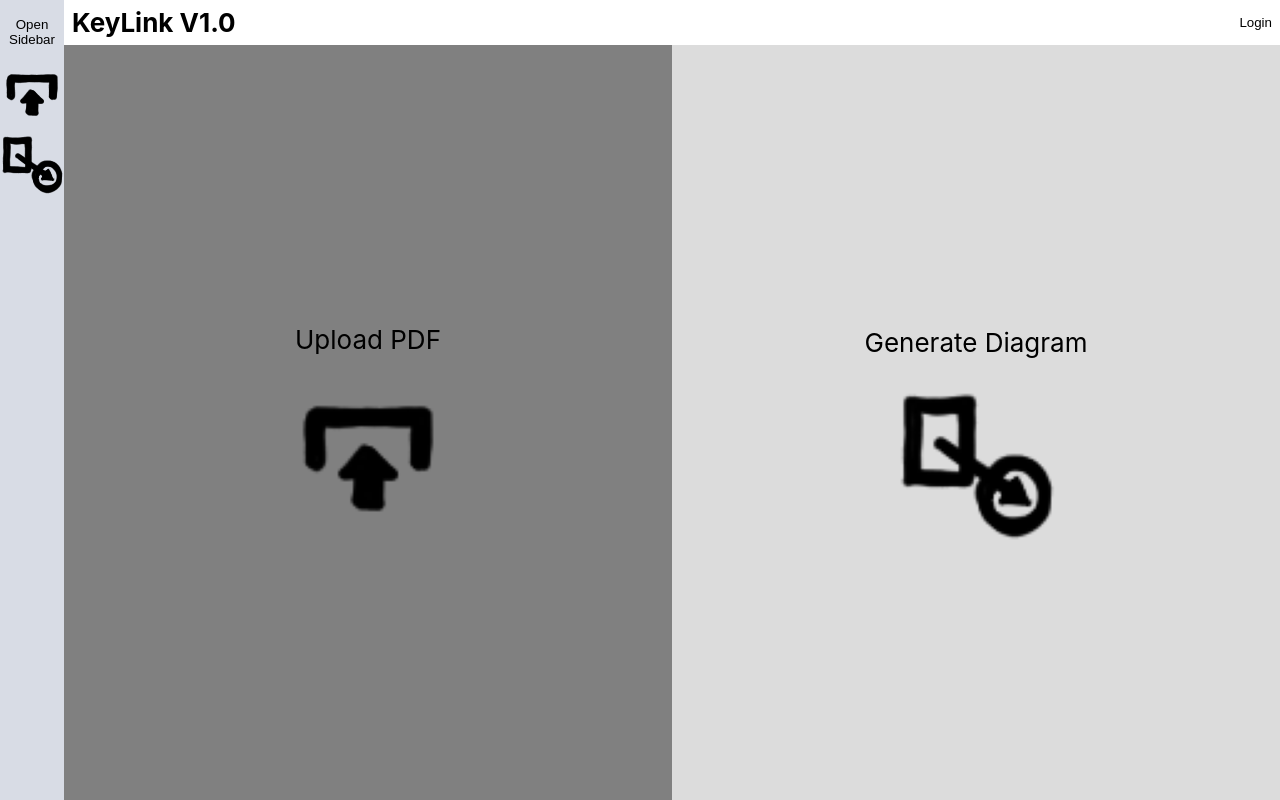
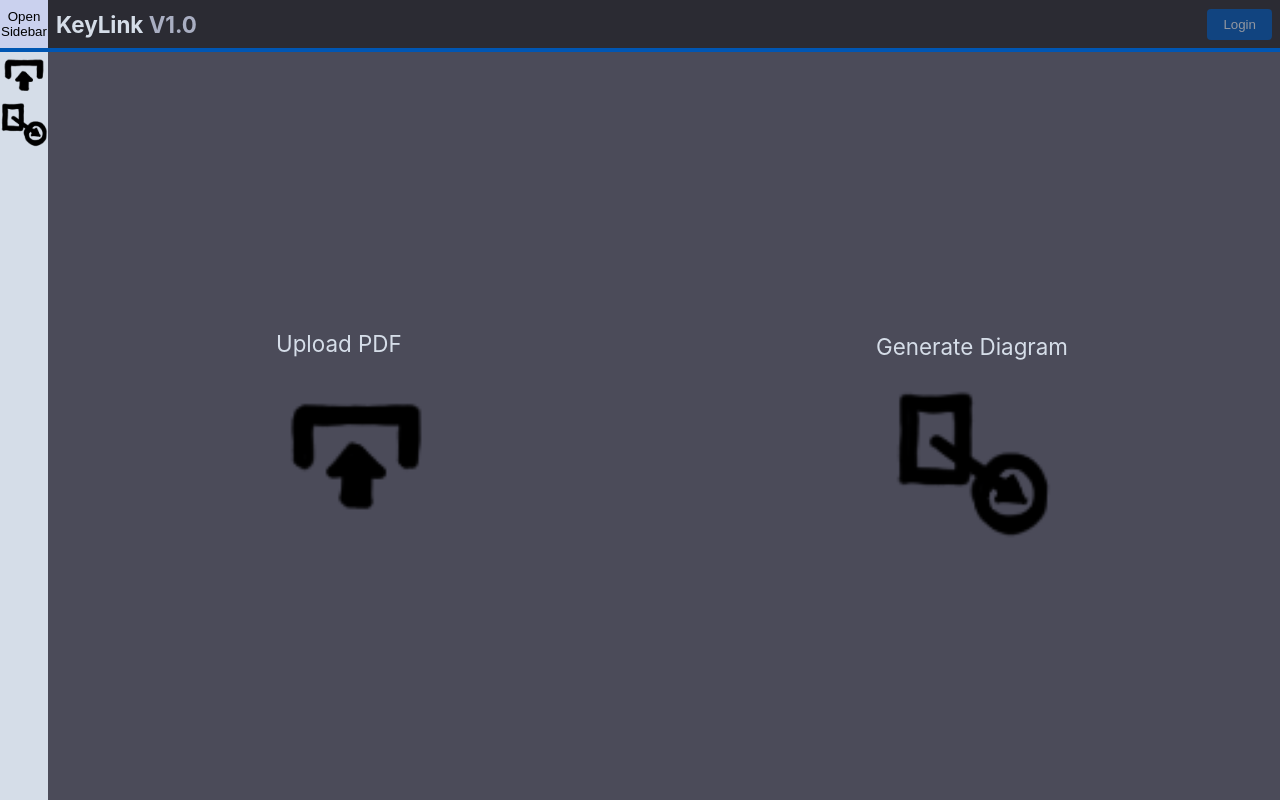
Before and after one commit to ansleehk/CS-160-Frontend, a React (Create React App) app: page / in a window 1280 px wide. Built offline with nearby package versions, Linux system fonts and the light colour scheme.

Commit message:
Additional UI design

```diff
--- a/src/App.css
+++ b/src/App.css
@@ -1,23 +1,16 @@
 #Fullscreen {
-  display: inline-flex;
-  flex-direction: row;
-  text-align: center;
-  align-items: center;
-  justify-content: center;
+  display: flex;
   width: 100vw;
   height: 100vh;
 }
 
 #Main {
-  display: inline-flex;
+  flex: 1;
+  display: flex;
   flex-direction: column;
-  width: 100%;
-  height: 100%;
 }
 
 #Views {
-  display: inline-flex;
-  flex-direction: row;
-  width: 100%;
-  height: 100%;
+  flex: 1;
+  display: flex;
 }
--- a/src/App.js
+++ b/src/App.js
@@ -4,7 +4,7 @@ import Sidebar from "./widgets/Sidebar";
 import Topbar from "./widgets/Topbar";
 import PDFViewer from "./widgets/PDFViewer";
 import DiagramViewer from "./widgets/DiagramViewer";
-import Utilities from "./Utilities";
+import createAlert from "./utilities/Alert";
 
 class App extends React.Component {
   constructor(props) {
@@ -25,7 +25,7 @@ class App extends React.Component {
       };
       reader.readAsDataURL(file);
     } else {
-      Utilities.showError('Please select a PDF file.');
+      createAlert('Please select a PDF file.');
     }
   };
 
@@ -45,7 +45,7 @@ class App extends React.Component {
       });
 
       if (response.status === 413) {
-        Utilities.showError('PDF file exceeds 3500 tokens.');
+        createAlert('PDF file exceeds 3500 tokens.');
       }
 
       if (!response.ok) {
@@ -58,7 +58,7 @@ class App extends React.Component {
       this.changeDiagram(responseBody);
     } catch (error) {
       console.log('Error uploading PDF file:', error.message);
-      Utilities.showError('Error uploading PDF file:', error.message);
+      createAlert('Error uploading PDF file:', error.message);
       this.setIsLoading(false);
     }
   };
--- a/src/Utilities.js
+++ /dev/null
@@ -1,26 +0,0 @@
-import React from 'react';
-// import './Utilities.css';
-
-class Utilities extends React.Component {
-    constructor(props) {
-      super(props);
-      this.state = {
-        isVisible: false,
-        errorMessage: ''
-      };
-    }
-
-    static showError(message) {
-        alert(message);
-    }
-
-    render() {
-      return (
-        <div className={this.state.isVisible ? 'error-popup visible' : 'error-popup'}>
-          {this.state.errorMessage}
-        </div>
-      );
-    }
-  }
-
-  export default Utilities;
--- /dev/null
+++ b/src/utilities/Alert.css
@@ -0,0 +1,20 @@
+#alert-overlay {
+  position: fixed;
+  top: 0;
+  left: 0;
+  width: 100%;
+  height: 100%;
+  display: flex;
+  justify-content: center;
+  align-items: center;
+  background-color: rgba(0, 0, 0, 0.5); /* Semi-transparent black overlay */
+}
+
+#alert {
+  background-color: #2B2B33;
+  color: #D5DDE8;
+  border: 2px solid #0056b3;
+  padding: 20px;
+  border-radius: 5px;
+  box-shadow: 0 2px 4px rgba(0, 0, 0, 0.2);
+}
--- /dev/null
+++ b/src/utilities/Alert.js
@@ -0,0 +1,45 @@
+import React, { useState, useEffect } from "react";
+import ReactDOM from "react-dom";
+import "./Alert.css";
+
+const Alert = ({ message }) => {
+  const [showAlert, setShowAlert] = useState(true);
+
+  useEffect(() => {
+    const timeout = setTimeout(() => {
+      setShowAlert(false);
+    }, 3000);
+
+    return () => clearTimeout(timeout);
+  }, []);
+
+  const handleAlertClick = () => {
+    setShowAlert(false);
+  };
+
+  return (
+    <>
+      {showAlert && (
+        <div id="alert-overlay" onClick={handleAlertClick}>
+          <div id="alert" onClick={handleAlertClick}>
+            <p>{message}</p>
+          </div>
+        </div>
+      )}
+    </>
+  );
+};
+
+const createAlert = (message) => {
+  const div = document.createElement("div");
+  document.body.appendChild(div);
+
+  ReactDOM.render(<Alert message={message} />, div);
+
+  setTimeout(() => {
+    ReactDOM.unmountComponentAtNode(div);
+    div.remove();
+  }, 3000);
+};
+
+export default createAlert;
--- a/src/widgets/DiagramViewer.css
+++ b/src/widgets/DiagramViewer.css
@@ -3,8 +3,9 @@
   flex-direction: column;
   align-items: center;
   justify-content: center;
-  font-size: calc(10px + 2vmin);
-  background-color: gainsboro;
+  font-size: 1.4rem;
+  color: #D5DDE8;
+  background-color: #4B4B59;
   height: 100%;
   width: 100%;
 }
@@ -22,8 +23,8 @@
 }
 
 .loader {
-  border: 16px solid #f3f3f3; /* Light grey */
-  border-top: 16px solid #3498db; /* Blue */
+  border: 16px solid #D5DDE8;
+  border-top: 16px solid #0056b3;
   border-radius: 50%;
   width: 120px;
   height: 120px;
--- a/src/widgets/DiagramViewer.js
+++ b/src/widgets/DiagramViewer.js
@@ -2,7 +2,7 @@ import "./DiagramViewer.css";
 
 import React from "react";
 import Mermaid from "./Mermaid";
-import Utilities from "../Utilities";
+import createAlert from "../utilities/Alert";
 
 import generate from "../images/Generate.png";
 
@@ -28,7 +28,7 @@ class DiagramViewer extends React.Component {
         ) : (
           <>
             <p>Generate Diagram</p>
-            <button onClick={() => Utilities.showError("Generate Diagram Not Implemented Yet")}>
+            <button onClick={() => createAlert("Generate Diagram Not Implemented Yet")}>
               <img src={generate} id="Generate" alt="generate" />
             </button>
           </>
--- a/src/widgets/PDFViewer.css
+++ b/src/widgets/PDFViewer.css
@@ -3,8 +3,9 @@
   flex-direction: column;
   align-items: center;
   justify-content: center;
-  font-size: calc(10px + 2vmin);
-  background-color: gray;
+  font-size: 1.4rem;
+  color: #D5DDE8;
+  background-color: #4B4B59;
   height: 100%;
   width: 100%;
 }
--- a/src/widgets/Sidebar.css
+++ b/src/widgets/Sidebar.css
@@ -1,45 +1,89 @@
 #Sidebar {
-  height: 100%
+  height: 100%;
 }
 
 #Open-sidebar {
-  display: none;
+  display: flex;
   flex-direction: column;
   width: 384px;
   height: 100%;
-  background-color: #D8DCE5;
+  background-color: #D5DDE8;
 }
 
-#Closed-sidebar {
-  display: inline-flex;
-  flex-direction: column;
-  width: 64px;
-  height: 100%;
-  background-color: #D8DCE5;
-}
-
-#Closed-sidebar button {
-  width: 64px;
-  height: 64px;
-  padding: 0px;
-  margin: 0px;
-  border: 0px;
-  background-color: transparent;
-}
-
-#Sidebar-top {
+#Open-sidebar-top {
   display: inline-flex;
   flex-direction: row;
   text-align: left;
   align-items: center;
   justify-content: space-between;
-  background-color: #9DA5AC;
-  padding: 8px;
+  background-color: #A9AEC2;
+  padding: 0 8px;
+  height: 48px;
+  border-bottom: 4px solid #0056b3;
 }
 
-#Sidebar-top button {
+#Open-sidebar-top button {
+  padding: 8px;
+  margin: 0;
+  border-radius: 4px;
+  border: none;
+  background-color: #A9AEC2;
+}
+
+#Closed-sidebar {
+  display: flex;
+  flex-direction: column;
+  width: 48px;
+  height: 100%;
+  background-color: #D5DDE8;
+  overflow: hidden;
+}
+
+#Closed-sidebar button {
+  width: 48px;
+  height: 48px;
   padding: 0px;
   margin: 0px;
-  border: 0px;
-  background-color: transparent;
+  border: none;
+  background-color: #D5DDE8;
 }
+
+#Closed-sidebar label {
+  width: 48px;
+  height: 48px;
+  padding: 0;
+  margin: 0;
+  border: none;
+  background-color: #D5DDE8;
+}
+
+#Closed-sidebar-top button {
+  background-color: #A9AEC2;
+}
+
+#Closed-sidebar-top {
+  border-bottom: 4px solid #0056b3;
+}
+
+#Closed-sidebar img {
+  width: 48px;
+  height: 48px;
+}
+
+#Sidebar button:hover {
+  filter: brightness(1.2) saturate(1.2);
+}
+
+#Sidebar label:hover {
+  filter: brightness(1.2) saturate(1.2);
+}
+
+#Open-sidebar,
+#Closed-sidebar {
+  transition: width 0.3s ease, background-color 0.3s ease;
+}
+
+#Sidebar button,
+#Sidebar label {
+  transition: background-color 0.3s ease;
+}
--- a/src/widgets/Sidebar.js
+++ b/src/widgets/Sidebar.js
@@ -1,47 +1,54 @@
 import "./Sidebar.css";
 
 import React from "react";
-import Utilities from "../Utilities";
+import createAlert from "../utilities/Alert";
 
 import upload from "../images/Upload.png";
 import generate from "../images/Generate.png";
 
 class Sidebar extends React.Component {
-  openSideBar() {
-    document.getElementById("Open-sidebar").style.display = "inline-flex";
-    document.getElementById("Closed-sidebar").style.display = "none";
+  constructor(props) {
+    super(props);
+    this.state = {
+      sidebarOpen: false
+    };
   }
 
-  closeSideBar() {
-    document.getElementById("Closed-sidebar").style.display = "inline-flex";
-    document.getElementById("Open-sidebar").style.display = "none";
-  }
+  toggleSidebar = () => {
+    this.setState((prevState) => ({
+      sidebarOpen: !prevState.sidebarOpen
+    }));
+  };
 
-  // TODO : Change to render like PDFViewer, instead of hiding one
   render() {
     return (
       <div id="Sidebar" data-testid="Sidebar">
+        { this.state.sidebarOpen ? (
           <div id="Open-sidebar">
-          <div id="Sidebar-top">
+            <div id="Open-sidebar-top">
               <b>Sidebar content</b>
-            <button onClick={() => this.closeSideBar()}>
+              <button onClick={() => this.toggleSidebar()}>
                 Close sidebar
               </button>
             </div>
           </div>
+        ) : (
           <div id="Closed-sidebar">
-          <button onClick={() => this.openSideBar()}>
+            <div id="Closed-sidebar-top">
+              <button onClick={() => this.toggleSidebar()}>
                   Open Sidebar
               </button>
+            </div>
             <label for="PDF-input">
                 <img src={upload} id="Upload" alt="upload"/>
             </label>
             <input id="PDF-input" type="file" accept=".pdf"
                 onChange={this.props.onPDFChange}/>
-          <button onClick={() => Utilities.showError('Generate Diagram not implemented!')}>
+            <button onClick={() => createAlert('Generate Diagram not implemented!')}>
                 <img src={generate} id="Generate" alt="generate" />
             </button>
           </div>
+        )}
       </div>
     );
   }
--- a/src/widgets/Topbar.css
+++ b/src/widgets/Topbar.css
@@ -1,21 +1,36 @@
 #Topbar {
-  display: inline-flex;
-  flex-direction: row;
-  text-align: left;
+  display: flex;
   align-items: center;
   justify-content: space-between;
-  width: 100%;
   height: 48px;
+  background-color: #2B2B33;
+  border-bottom: 4px solid #0056b3;
 }
 
 #Title {
-  font-size: calc(10px + 2vmin);
+  font-size: 1.4rem;
   margin-left: 8px;
 }
 
+#Name {
+  color: #D5DDE8;
+}
+
+#Version {
+  color: #A9AEC2;
+}
+
 #Login button {
-  padding: 0px;
+  padding: 8px 16px;
   margin: 8px;
-  border: 0px;
-  background-color: transparent;
+  border: none;
+  background-color: #0056b3;
+  color: #D5DDE8;
+  border-radius: 4px;
+  opacity: 0.6;
+  transition: opacity 0.3s ease;
 }
+
+#Login button:hover {
+  opacity: 1;
+}
--- a/src/widgets/Topbar.js
+++ b/src/widgets/Topbar.js
@@ -1,15 +1,18 @@
 import "./Topbar.css";
 
 import React from "react";
-import Utilities from "../Utilities";
+import createAlert from "../utilities/Alert";
 
 class Topbar extends React.Component {
   render() {
     return (
       <div id="Topbar" data-testid="Topbar">
-        <b id="Title">KeyLink V1.0</b>
+        <b id="Title">
+          <span id="Name">KeyLink</span>
+          <span id="Version"> V1.0</span>
+        </b>
         <div id="Login">
-          <button onClick={() => Utilities.showError('Profiles not implemented!')}>
+          <button onClick={() => createAlert('Profiles not implemented!')}>
             Login
           </button>
         </div>
```
Lines whose indentation alone changed are shown as unchanged.
